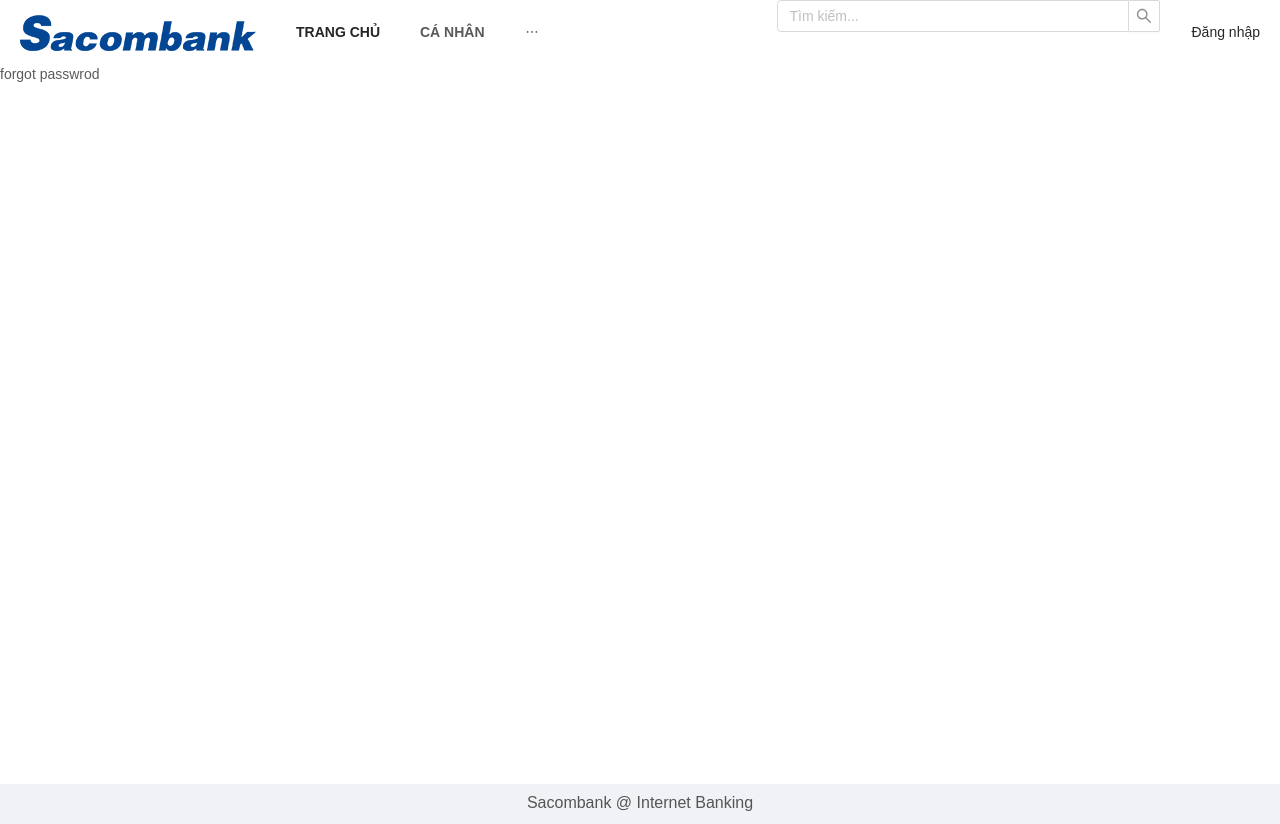
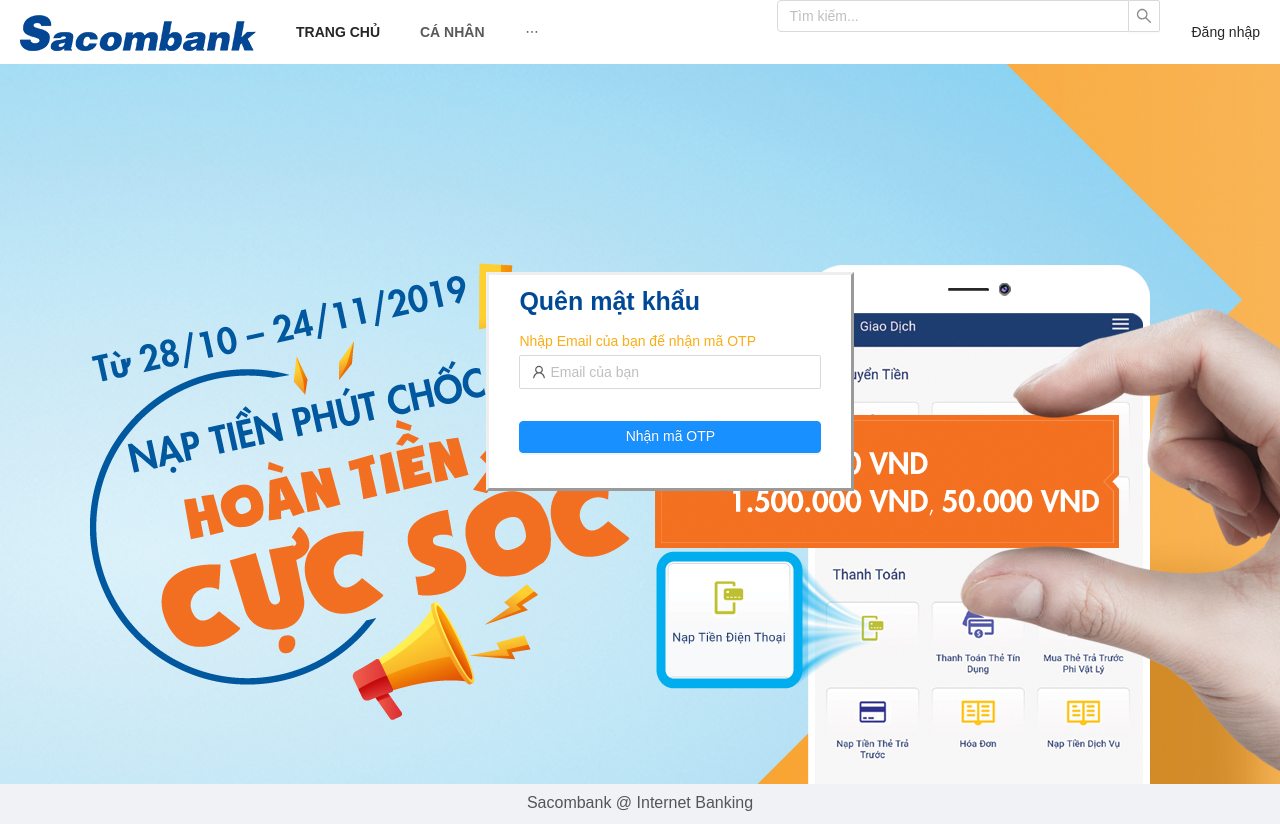
Before and after one commit to XuanNghiemNguyen/InternetBanking-Frontend, a React (Create React App) app: page /forgot-password in a window 1280 px wide. Built offline with nearby package versions, Linux system fonts and the light colour scheme.

Commit message:
done: Quen mat khau

```diff
--- a/src/App.js
+++ b/src/App.js
@@ -8,6 +8,7 @@ import {
 } from 'react-router-dom'
 import Navbar from './pages/layout/nav'
 import { Layout } from 'antd'
+import GetCodeOTP from './pages/getCodeOTP'
 import HomePage from './pages/homepage'
 import ChangePassword from './pages/changePassword'
 import LoginPage from './pages/login'
@@ -29,6 +30,8 @@ const App = () => {
               <Route exact path='/' component={HomePage} />
               <Route path='/home'>
                 <HomePage />
+              </Route>
+              <Route path='/getOTPCode' render={(props) => <GetCodeOTP {...props} />}>
               </Route>
               <Route
                 path='/changePassword'
@@ -60,9 +63,16 @@ const App = () => {
                   )
                 }}
               ></Route>
-              <Route path='/forgot-password'>
-                <ForgotPassword />
-              </Route>
+              <Route
+                path='/forgot-password'
+                render={(props) => {
+                  return localStorage.getItem('codeSent') === 'true' ? (
+                    <ForgotPassword {...props} />
+                  ) : (
+                    <GetCodeOTP {...props} />
+                  )
+                }}
+              ></Route>
               <Route
                 path='*'
                 exact={true}
--- a/src/config/api.js
+++ b/src/config/api.js
@@ -9,8 +9,7 @@ const error_exception = (err) => ({
   message: err || 'Lỗi không xác định!'
 })
 
-const HOST_URL =
-  'http://127.0.0.1:8080' || 'https://sacombank-internet-banking.herokuapp.com'
+const HOST_URL = 'https://sacombank-internet-banking.herokuapp.com'
 class API {
   constructor() {
     this.instance = axios.create({
@@ -23,10 +22,8 @@ class API {
     })
     this.login = this.login.bind(this)
     this.getListAccount = this.getListAccount.bind(this)
-    this.getInfo = this.getInfo.bind(this)
     this.checkActive = this.checkActive.bind(this)
     this.getCode = this.getCode.bind(this)
-    this.verifyCode = this.verifyCode.bind(this)
     this.changePassword = this.changePassword.bind(this)
     this.forgotPassword = this.forgotPassword.bind(this)
   }
@@ -88,9 +85,13 @@ class API {
       })
   }
   getCode = async (email) => {
+    localStorage.setItem('codeSent', false)
     return await this.instance
-      .get(`/getCode?email=${email}`)
+      .post('/getOTP', {
+        email
+      })
       .then((response) => {
+        localStorage.setItem('codeSent', true)
         return response.data || error_exception()
       })
       .catch((error) => {
@@ -102,27 +103,10 @@ class API {
         }
       })
   }
-  verifyCode = async (email, code) => {
+  forgotPassword = async (email, code, password_1, password_2) => {
     return await this.instance
-      .post('/verifyCode', { email, code })
+      .post('/forgotPassword', { email, code, password_1, password_2 })
       .then((response) => {
-        return response.data || error_exception()
-      })
-      .catch((error) => {
-        if (error.response) {
-          return error.response.data || error_exception()
-        } else {
-          console.log(error)
-          return error_exception()
-        }
-      })
-  }
-  forgotPassword = async (token, password_1, password_2) => {
-    this.instance.defaults.headers['access-token'] = token
-    return await this.instance
-      .post('/forgotPassword', { password_1, password_2 })
-      .then((response) => {
-        localStorage.setItem('access-token', 'need login')
         localStorage.setItem('loggedIn', false)
         return response.data || error_exception()
       })
@@ -155,21 +139,6 @@ class API {
         }
       })
   }
-  getInfo = async () => {
-    return await this.instance
-      .get('/users/info')
-      .then((response) => {
-        return response.data || error_exception()
-      })
-      .catch((error) => {
-        if (error.response) {
-          return error.response.data || error_exception()
-        } else {
-          console.log(error)
-          return error_exception()
-        }
-      })
-  }
 }
 const REST_API = new API()
 
--- /dev/null
+++ b/src/pages/forgotPassword/index.css
@@ -0,0 +1,24 @@
+.forgot-pass_form {
+  background: white;
+  padding: 5px 30px;
+  width: 368px;
+  border-style: outset;
+}
+.forgot-pass_frame {
+  background-image: url('../../background/bg1.jpg');
+  min-height: 90vh;
+  padding: 15vh 38vw;
+}
+.title {
+  color: #004997;
+  font-size: 25px;
+  margin-bottom: 20px;
+}
+.forgot-passForm_footer {
+  display: flex;
+  justify-content: space-between;
+  height: 30px;
+}
+.forgot-pass-form-button {
+  width: 100%;
+}
--- a/src/pages/forgotPassword/index.js
+++ b/src/pages/forgotPassword/index.js
@@ -1,17 +1,130 @@
-import React from 'react'
+import React, { useState } from 'react'
+import './index.css'
+import { Form, Input, Button, notification } from 'antd'
+import {
+  FieldNumberOutlined,
+  LockOutlined
+} from '@ant-design/icons'
+import { REST_API } from '../../config/api'
 
-class ForgotPassword extends React.Component {
-  constructor(props) {
-    super(props)
-    this.state = {
+var onProcess = false
 
+const ForgotPassword = (props) => {
+  const [isLoading, setIsLoading] = useState(false)
+  const [form] = Form.useForm()
+  const onFinish = async (values) => {
+    try {
+      if (!!onProcess) return
+      onProcess = true
+      setIsLoading(true)
+      const email = localStorage.getItem('email-otp')
+      if (!email) {
+        openNotification('Lấy mật khẩu thất bại!', 'Email không khớp, vui lòng lấy lại OTP!')
+        onProcess = false
+        setIsLoading(false)
+        return
+      }
+      const { code, password1, password2 } = values
+      if (password1 !== password2) {
+        openNotification(
+          'Lấy mật khẩu thất bại!',
+          'Mật khẩu xác nhận không khớp!'
+        )
+        onProcess = false
+        setIsLoading(false)
+        return
+      }
+      const data = await REST_API.forgotPassword(
+        email,
+        code,
+        password1,
+        password2
+      )
+      if (data.success) {
+        openNotification('Lấy lại mật khẩu thành công!', '')
+        localStorage.setItem('codeSent', false)
+        localStorage.removeItem('email-otp')
+        props.history.push('login')
+      } else {
+        openNotification('Lấy mật khẩu thất bại!', data.message)
+      }
+    } catch (error) {
+      console.log(error)
+      openNotification('Lấy mật khẩu thất bại!', 'Kiểm tra cài đặt mạng')
     }
+    setIsLoading(false)
+    onProcess = false
   }
-  render() {
-    return (
-      <div>forgot passwrod</div>
-    )
+
+  const onFinishFailed = (errorInfo) => {
+    console.log(errorInfo)
   }
+
+  const openNotification = (message, description) => {
+    notification.info({
+      message,
+      description,
+      placement: 'bottomLeft',
+      duration: 3
+    })
+  }
+  return (
+    <div className='forgot-pass_frame'>
+      <Form
+        name='basic'
+        initialValues={{ remember: true }}
+        onFinish={onFinish}
+        onFinishFailed={onFinishFailed}
+        className='forgot-pass_form'
+        form={form}
+      >
+        <h1>
+          <b className='title'>Lấy lại mật khẩu</b>
+        </h1>
+        <br />
+        <Form.Item
+          name='code'
+          rules={[{ required: true, message: 'Bạn phải nhập mã OTP!' }]}
+        >
+          <Input
+            prefix={<FieldNumberOutlined className='site-form-item-icon' />}
+            type='number'
+            placeholder='Nhập mã OTP'
+          />
+        </Form.Item>
+        <Form.Item
+          name='password1'
+          rules={[{ required: true, message: 'Nhập mật khẩu mới!' }]}
+        >
+          <Input.Password
+            prefix={<LockOutlined className='site-form-item-icon' />}
+            type='password'
+            placeholder='Mật khẩu mới'
+          />
+        </Form.Item>
+        <Form.Item
+          name='password2'
+          rules={[{ required: true, message: 'Nhập lại mật khẩu' }]}
+        >
+          <Input.Password
+            prefix={<LockOutlined className='site-form-item-icon' />}
+            type='password'
+            placeholder='Nhập lại mật khẩu mới'
+          />
+        </Form.Item>
+        <Form.Item>
+          <Button
+            type='primary'
+            htmlType='submit'
+            className='forgot-pass-form-button'
+            loading={isLoading}
+          >
+            Xác nhận
+          </Button>
+        </Form.Item>
+      </Form>
+    </div>
+  )
 }
 
 export default ForgotPassword
--- /dev/null
+++ b/src/pages/getCodeOTP/index.css
@@ -0,0 +1,19 @@
+.otp_form {
+  background: white;
+  padding: 8px 30px;
+  width: 368px;
+  border-style: outset;
+}
+.otp_frame {
+  background-image: url('../../background/bg1.jpg');
+  min-height: 90vh;
+  padding: 26vh 38vw;
+}
+.title {
+  color: #004997;
+  font-size: 25px;
+  margin-bottom: 20px;
+}
+.otp-form-button {
+  width: 100%;
+}
--- /dev/null
+++ b/src/pages/getCodeOTP/index.js
@@ -0,0 +1,89 @@
+import React, { useState } from 'react'
+import './index.css'
+import { Form, Input, Button, notification, Typography } from 'antd'
+
+import { UserOutlined } from '@ant-design/icons'
+import { REST_API } from '../../config/api'
+
+const { Text } = Typography
+var onProcess = false
+
+const GetCodeOTP = (props) => {
+  const [isLoading, setIsLoading] = useState(false)
+  const [form] = Form.useForm()
+  const onFinish = async (values) => {
+    try {
+      if (!!onProcess) return
+      onProcess = true
+      setIsLoading(true)
+      const { email } = values
+      const data = await REST_API.getCode(email)
+      if (data.success) {
+        openNotification('Lấy mã OTP thành công!', 'Kiểm tra email của bạn')
+        localStorage.setItem('email-otp', email)
+        props.history.push({
+          pathname: props.match.url
+        })
+      } else {
+        openNotification('Lấy mã OTP thất bại!', data.message)
+      }
+    } catch (error) {
+      console.log(error)
+      openNotification('Lấy mã OTP thất bại!', 'Kiểm tra cài đặt mạng')
+    }
+    setIsLoading(false)
+    onProcess = false
+  }
+
+  const onFinishFailed = (errorInfo) => {
+    console.log(errorInfo)
+  }
+
+  const openNotification = (message, description) => {
+    notification.info({
+      message,
+      description,
+      placement: 'bottomLeft',
+      duration: 2
+    })
+  }
+  return (
+    <div className='otp_frame'>
+      <Form
+        name='basic'
+        initialValues={{ remember: true }}
+        onFinish={onFinish}
+        onFinishFailed={onFinishFailed}
+        className='otp_form'
+        form={form}
+      >
+        <h1>
+          <b className='title'>Quên mật khẩu</b>
+        </h1>
+        <Text type='warning'>Nhập Email của bạn để nhận mã OTP</Text>
+        <br />
+        <Form.Item
+          name='email'
+          rules={[{ required: true, message: 'Hãy nhập E-Mail!' }]}
+        >
+          <Input
+            prefix={<UserOutlined className='site-form-item-icon' />}
+            placeholder='Email của bạn'
+          />
+        </Form.Item>
+        <Form.Item>
+          <Button
+            type='primary'
+            htmlType='submit'
+            className='otp-form-button'
+            loading={isLoading}
+          >
+            Nhận mã OTP
+          </Button>
+        </Form.Item>
+      </Form>
+    </div>
+  )
+}
+
+export default GetCodeOTP
--- a/src/pages/login/index.js
+++ b/src/pages/login/index.js
@@ -71,12 +71,12 @@ const LoginPage = (props) => {
           </h1>
           <Form.Item
             name='email'
-            rules={[{ required: true, message: 'Hãy nhập E-Mail!' }]}
+            rules={[{ required: true, message: 'Hãy nhập Email!' }]}
           >
             <Input
               autoComplete='on'
               prefix={<UserOutlined className='site-form-item-icon' />}
-              placeholder='E-Mail'
+              placeholder='Email'
             />
           </Form.Item>
           <Form.Item
```
